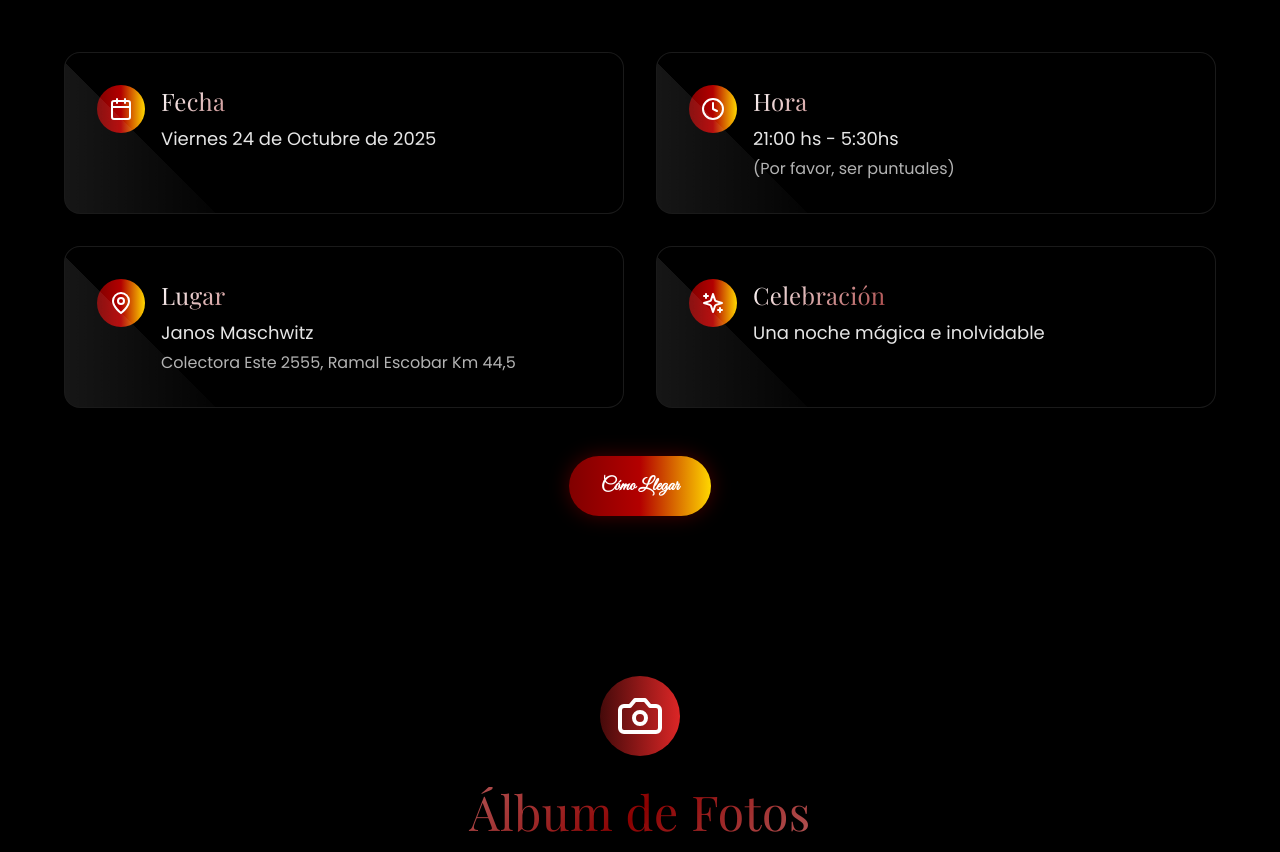
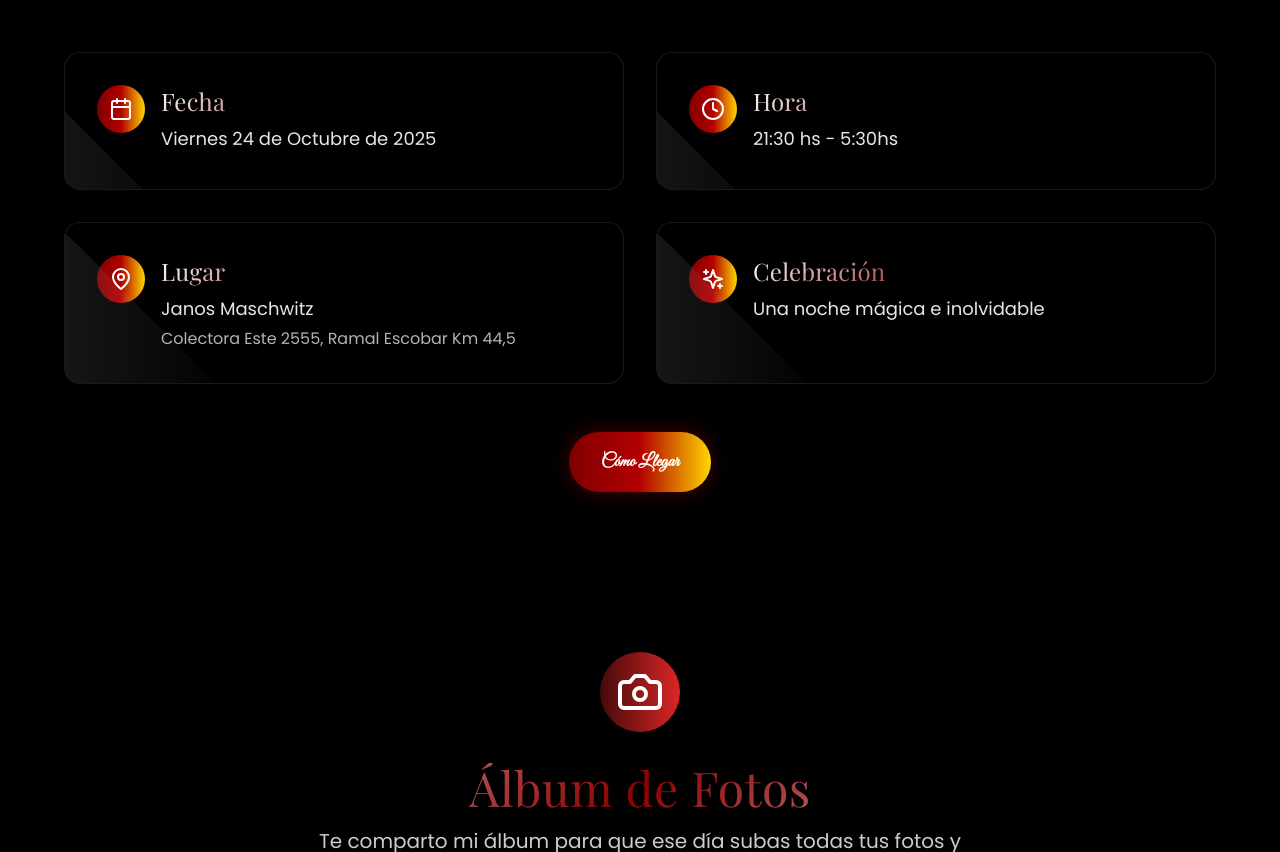
Before and after one commit to SantiagoLuro/modelo-fiestas, a React (Vite) app: page / in a window 1280 px wide. Shown: the part 1560-2412 px from the top of the page. Built offline with nearby package versions, Linux system fonts and the light colour scheme.

Commit message:
update portfolio

```diff
--- a/src/components/EventDetails.jsx
+++ b/src/components/EventDetails.jsx
@@ -12,8 +12,7 @@ const EventDetails = () => {
     {
       icon: Clock,
       title: 'Hora',
-      info: '21:00 hs - 5:30hs',
-      subtitle: '(Por favor, ser puntuales)',
+      info: '21:30 hs - 5:30hs',
     },
     {
       icon: MapPin,
```
